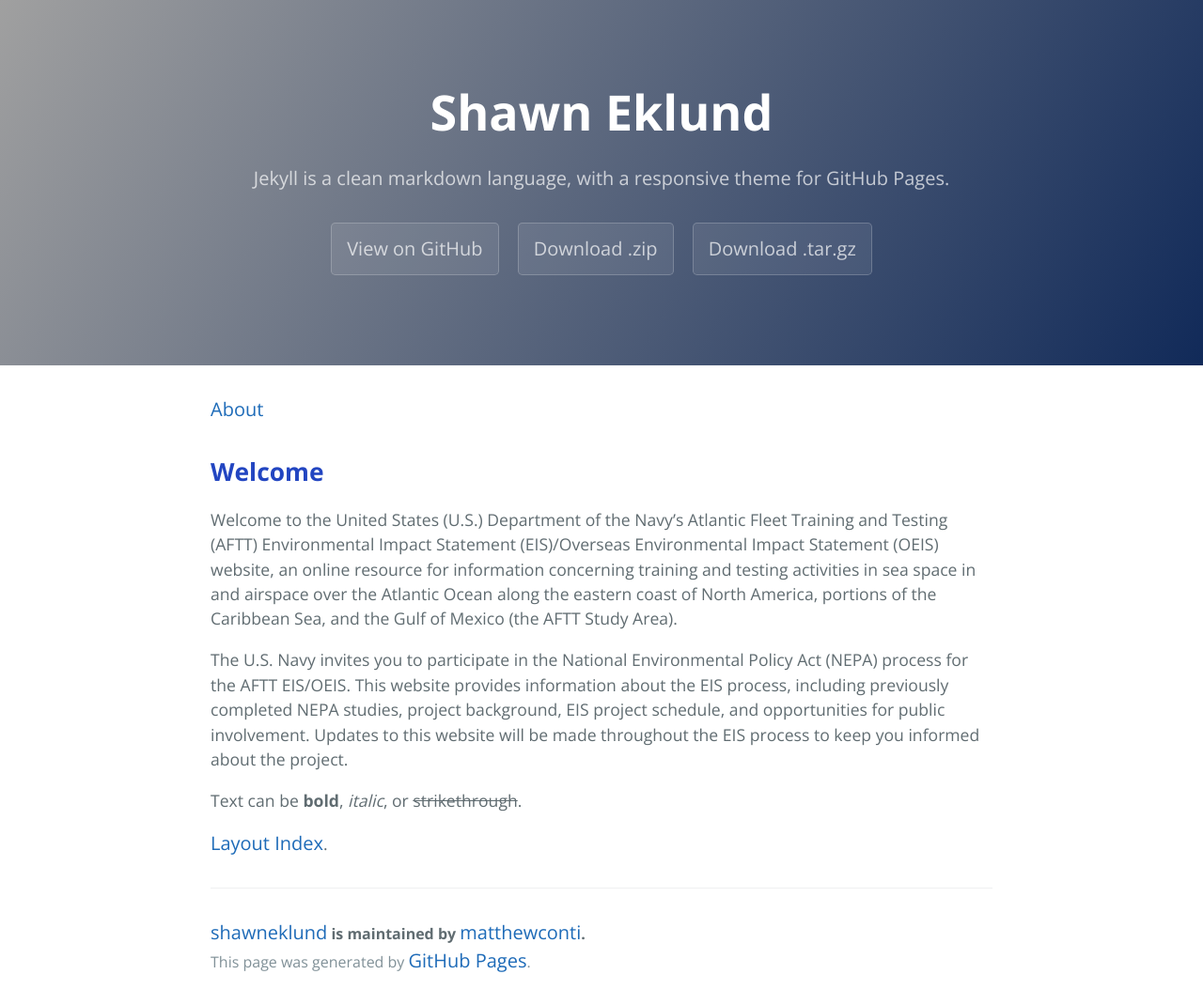
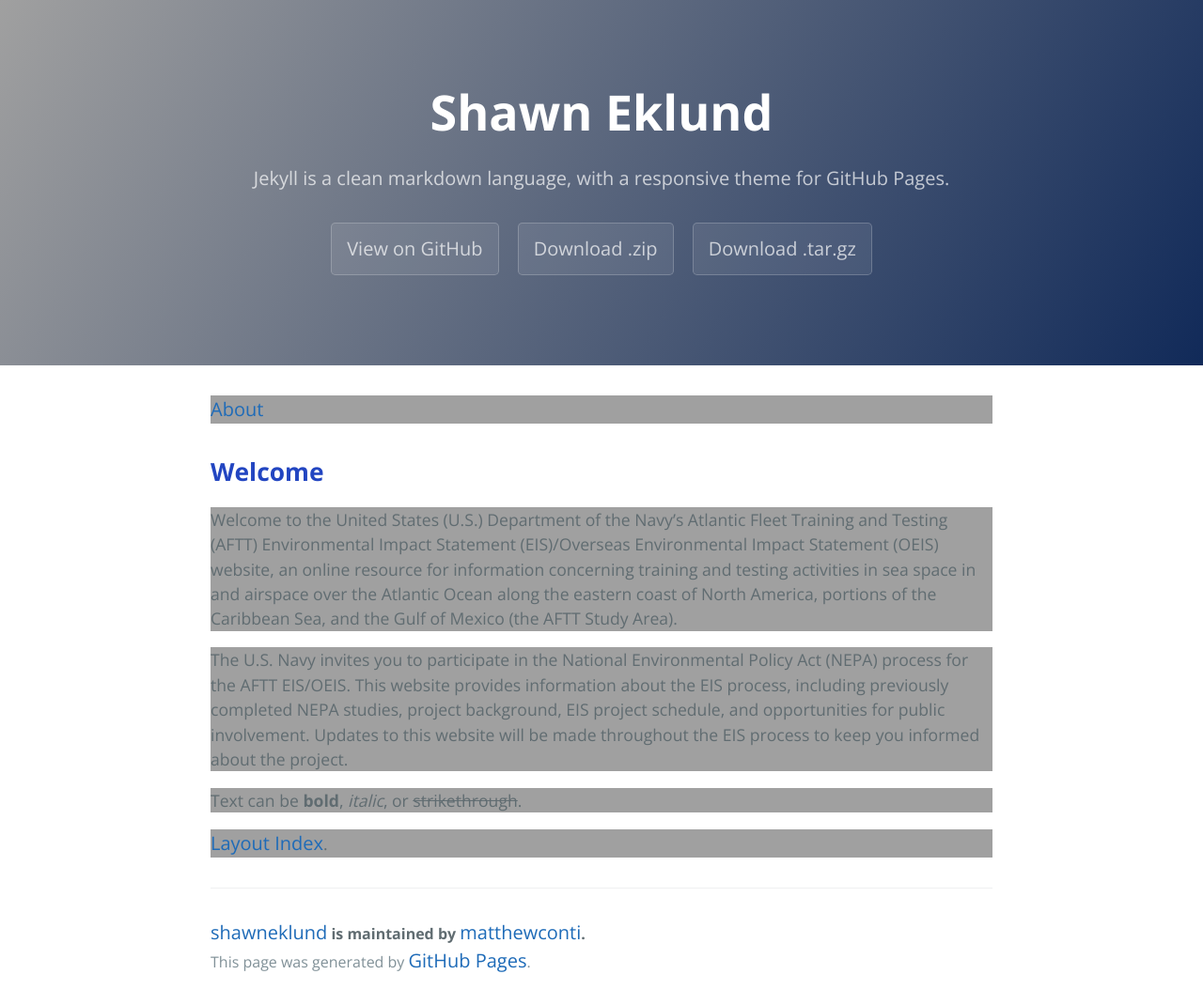
Before and after one commit to matthewconti/shawneklund, a Jekyll site: the page built from index.md, in a window 1280 px wide. Shown: the whole page at 94% size. Built offline with Jekyll 4.4.1, drawn with Linux system fonts in a browser that asks for light colours.

Commit message:
Update jekyll-design.scss

```diff
--- a/_sass/jekyll-design.scss
+++ b/_sass/jekyll-design.scss
@@ -184,6 +184,7 @@ a {
 
   p {
     margin-bottom: 1em;
+    background-color: #a0a0a0;
   }
 
   code {
```
